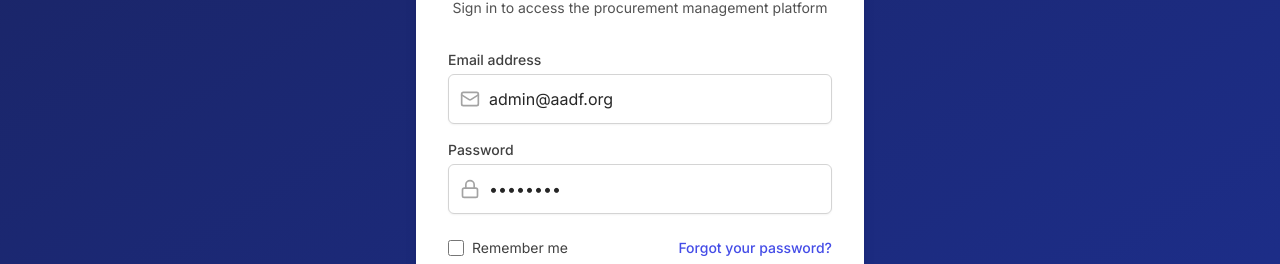
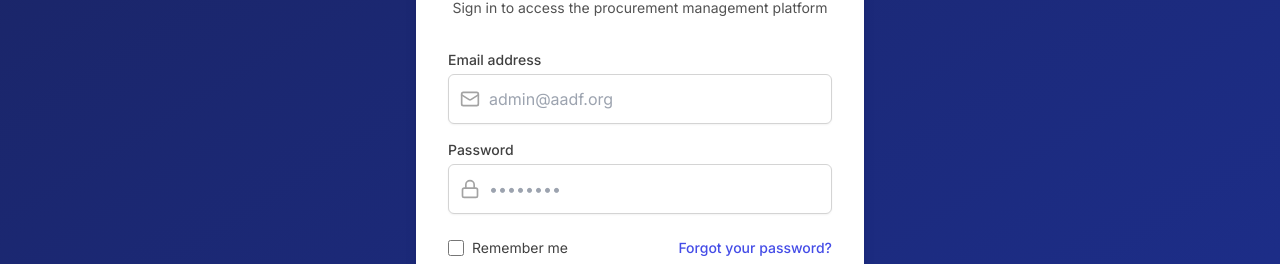
Before and after one commit to xCloud-al/tendex, a React (Vite) app in the folder frontend/: page /login in a window 1280 px wide. Shown: the part 259-523 px from the top of the page. Built offline with nearby package versions, Linux system fonts and the light colour scheme.

Commit message:
fixed login and small bugs in tender details

```diff
--- a/frontend/src/context/AuthContext.tsx
+++ b/frontend/src/context/AuthContext.tsx
@@ -4,7 +4,7 @@ import { User } from '../types/User';
 interface AuthContextType {
   user: User | null;
   loading: boolean;
-  login: (email: string, password: string) => Promise<void>;
+  setUserState: (userData: User) => Promise<void>;
   logout: () => void;
   isAuthenticated: boolean;
 }
@@ -12,7 +12,7 @@ interface AuthContextType {
 const AuthContext = createContext<AuthContextType>({
   user: null,
   loading: true,
-  login: async () => {},
+  setUserState: async () => {},
   logout: () => {},
   isAuthenticated: false,
 });
@@ -32,31 +32,21 @@ export const AuthProvider: React.FC<{ children: React.ReactNode }> = ({ children
     setLoading(false);
   }, []);
 
-  const login = async (email: string, password: string) => {
-    // This would be an API call in a real application
-    // For demo purposes, we'll simulate a successful login
-    const mockUser: User = {
-      id: '1',
-      name: 'Admin User',
-      email,
-      role: 'admin',
-      avatar: 'https://i.pravatar.cc/150?u=admin',
-    };
-
-    setUser(mockUser);
-    localStorage.setItem('user', JSON.stringify(mockUser));
+  const setUserState = async (userData: User) => {
+    setUser(userData);
   };
 
   const logout = () => {
     setUser(null);
     localStorage.removeItem('user');
+    localStorage.removeItem('token');
   };
 
   return (
     <AuthContext.Provider value={{
       user,
       loading,
-      login,
+      setUserState,
       logout,
       isAuthenticated: user !== null
     }}>
--- a/frontend/src/pages/Login.tsx
+++ b/frontend/src/pages/Login.tsx
@@ -1,8 +1,11 @@
 import React, { useState, useEffect } from 'react';
 import { useNavigate, useLocation } from 'react-router-dom';
-import { useAuth } from '../context/AuthContext';
 import { Mail, Lock, LogIn } from 'lucide-react';
 import Logo from '../components/Logo';
+import { useLoginMutation } from '../store/services/api';
+import { ToastContext } from '../components/Layout';
+import { useContext } from 'react';
+import { useAuth } from '../context/AuthContext';
 
 interface LocationState {
   from?: {
@@ -11,22 +14,23 @@ interface LocationState {
 }
 
 const Login: React.FC = () => {
-  const [email, setEmail] = useState('admin@aadf.org');
-  const [password, setPassword] = useState('password');
+  const [email, setEmail] = useState('');
+  const [password, setPassword] = useState('');
   const [error, setError] = useState('');
   const [isLoading, setIsLoading] = useState(false);
+  const { setUserState } = useAuth();
 
   const navigate = useNavigate();
-  const location = useLocation();
-  const { login, isAuthenticated } = useAuth();
+  const [login] = useLoginMutation();
+  const { addToast } = useContext(ToastContext);
 
-  const from = (location.state as LocationState)?.from?.pathname || '/';
-
+  // Check if user is already authenticated
   useEffect(() => {
-    if (isAuthenticated) {
-      navigate(from, { replace: true });
+    const token = localStorage.getItem('token');
+    if (token) {
+      navigate('/');
     }
-  }, [isAuthenticated, navigate, from]);
+  }, []); // Empty dependency array since we only want to check once on mount
 
   const handleSubmit = async (e: React.FormEvent) => {
     e.preventDefault();
@@ -34,10 +38,22 @@ const Login: React.FC = () => {
     setIsLoading(true);
 
     try {
-      await login(email, password);
-      navigate(from, { replace: true });
+      const response = await login({
+        identifier: email,
+        password: password
+      }).unwrap();
+
+      // Store the JWT token and user data
+      localStorage.setItem('token', response.jwt);
+      localStorage.setItem('user', JSON.stringify(response.user));
+      setUserState(response.user);
+
+      addToast('Login successful!', 'success');
+      navigate('/');
     } catch (err) {
+      console.error('Login failed:', err);
       setError('Invalid email or password');
+      addToast('Invalid email or password', 'error');
     } finally {
       setIsLoading(false);
     }
@@ -79,10 +95,10 @@ const Login: React.FC = () => {
                   name="email"
                   type="email"
                   required
+                  className="pl-10 block w-full py-3 border border-neutral-300 rounded-md shadow-sm focus:ring-primary-500 focus:border-primary-500"
+                  placeholder="admin@aadf.org"
                   value={email}
                   onChange={(e) => setEmail(e.target.value)}
-                  className="pl-10 block w-full py-3 border border-neutral-300 rounded-md shadow-sm focus:ring-primary-500 focus:border-primary-500"
-                  placeholder="admin@aadf.org"
                 />
               </div>
             </div>
@@ -100,10 +116,10 @@ const Login: React.FC = () => {
                   name="password"
                   type="password"
                   required
+                  className="pl-10 block w-full py-3 border border-neutral-300 rounded-md shadow-sm focus:ring-primary-500 focus:border-primary-500"
+                  placeholder="••••••••"
                   value={password}
                   onChange={(e) => setPassword(e.target.value)}
-                  className="pl-10 block w-full py-3 border border-neutral-300 rounded-md shadow-sm focus:ring-primary-500 focus:border-primary-500"
-                  placeholder="••••••••"
                 />
               </div>
             </div>
--- a/frontend/src/pages/TenderDetails.tsx
+++ b/frontend/src/pages/TenderDetails.tsx
@@ -416,7 +416,7 @@ const TenderDetails: React.FC = () => {
             >
               <Pencil className="w-4 h-4 mr-1.5" />
               Edit Tender
-            </button>
+          </button>
           )}
           <button
             onClick={() => {
--- a/frontend/src/store/services/api.ts
+++ b/frontend/src/store/services/api.ts
@@ -11,6 +11,25 @@ interface CriteriaCheckResponse {
   feedback: string;
 }
 
+interface LoginRequest {
+  identifier: string;
+  password: string;
+}
+
+interface LoginResponse {
+  jwt: string;
+  user: {
+    id: number;
+    username: string;
+    email: string;
+    provider: string;
+    confirmed: boolean;
+    blocked: boolean;
+    createdAt: string;
+    updatedAt: string;
+  };
+}
+
 export const api = createApi({
   reducerPath: 'api',
   baseQuery: fetchBaseQuery({
@@ -22,6 +41,13 @@ export const api = createApi({
   }),
   tagTypes: ['Tender', 'Submission', 'Vendor'],
   endpoints: (builder) => ({
+    login: builder.mutation<LoginResponse, LoginRequest>({
+      query: (credentials) => ({
+        url: '/auth/local',
+        method: 'POST',
+        body: credentials,
+      }),
+    }),
     checkEligibility: builder.mutation<CriteriaCheckResponse, CriteriaCheckRequest>({
       query: ({ tenderId, vendorId }) => ({
         url: '/ai/check-eligibility',
@@ -32,4 +58,4 @@ export const api = createApi({
   }),
 });
 
-export const { useCheckEligibilityMutation } = api;
+export const { useLoginMutation, useCheckEligibilityMutation } = api;
```
Also changed, not shown: frontend/src/types/User.ts (added, +10 -0 lines).
